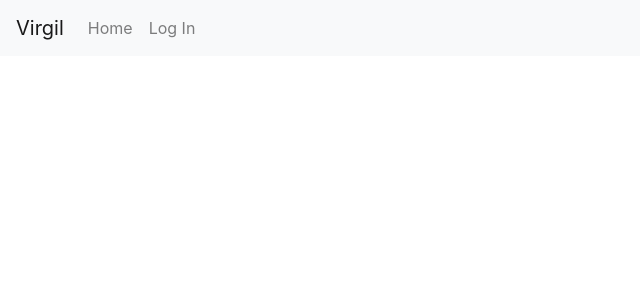
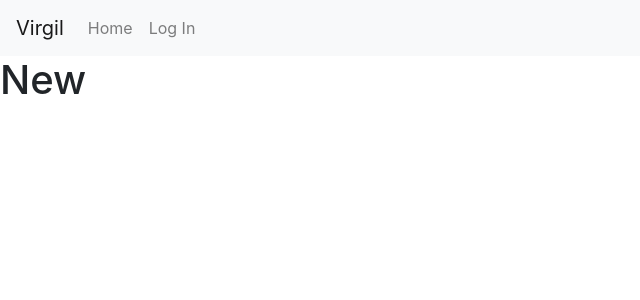
Before and after one commit to Swoffm/virgil, a React (Create React App) app in the folder VirgilWebApi/VirgilWebApi/client/: page /book/add in a window 1280 px wide. Shown: the top 300 px of the page, without its empty margins (0-640 px from the left). Built offline with nearby package versions, Linux system fonts and the light colour scheme.

Commit message:
create a book form is now hooked up to the users clicking create in the book view

```diff
--- a/VirgilWebApi/VirgilWebApi/client/src/components/Books/BookDetail.js
+++ b/VirgilWebApi/VirgilWebApi/client/src/components/Books/BookDetail.js
@@ -23,7 +23,7 @@ const BookDetail = props => {
 if (!book) {
     return null;
 }
-    //Book details needs a return, and possibliy a check for data
+
     //book details also needs the ability to delete or edit from the view
 
     return (
--- /dev/null
+++ b/VirgilWebApi/VirgilWebApi/client/src/components/Books/NewBookForm.js
@@ -0,0 +1,16 @@
+import React, {useContext, useState, useEffect} from 'react';
+
+
+
+const NewBookForm = (props) => {
+
+    return (
+        <>
+        <h1>New</h1>
+        </>
+    )
+}
+
+
+
+export default NewBookForm;
--- a/VirgilWebApi/VirgilWebApi/client/src/components/appView.js
+++ b/VirgilWebApi/VirgilWebApi/client/src/components/appView.js
@@ -7,6 +7,9 @@ import CategoryForm from "./Category/CategoryFrom";
 import CategoryEdit from "./Category/CategoryEditForm";
 import Book from "./Books/Book";
 import BookDetail from "./Books/BookDetail";
+import NewBookForm from "./Books/NewBookForm";
+
+
 
 export default function AppView() {
 
@@ -36,6 +39,13 @@ export default function AppView() {
                         <CategoryEdit />
                     </Route>
 
+
+                //book components
+                <Route path="/book/add" exact>
+                        <NewBookForm />
+                    </Route>
+
+
                     <Route path="/Book" exact>
                         <Book />
                     </Route>
@@ -45,6 +55,7 @@ export default function AppView() {
                     </Route>
 
 
+
                 </Switch>
             </main>
         </>
```
Also changed, not shown: VirgilWebApi/VirgilWebApi/client/src/components/Books/BookEdit.js (added), 1 other file (tests, documents, lock files or other folders). Lines whose indentation alone changed are shown as unchanged.
